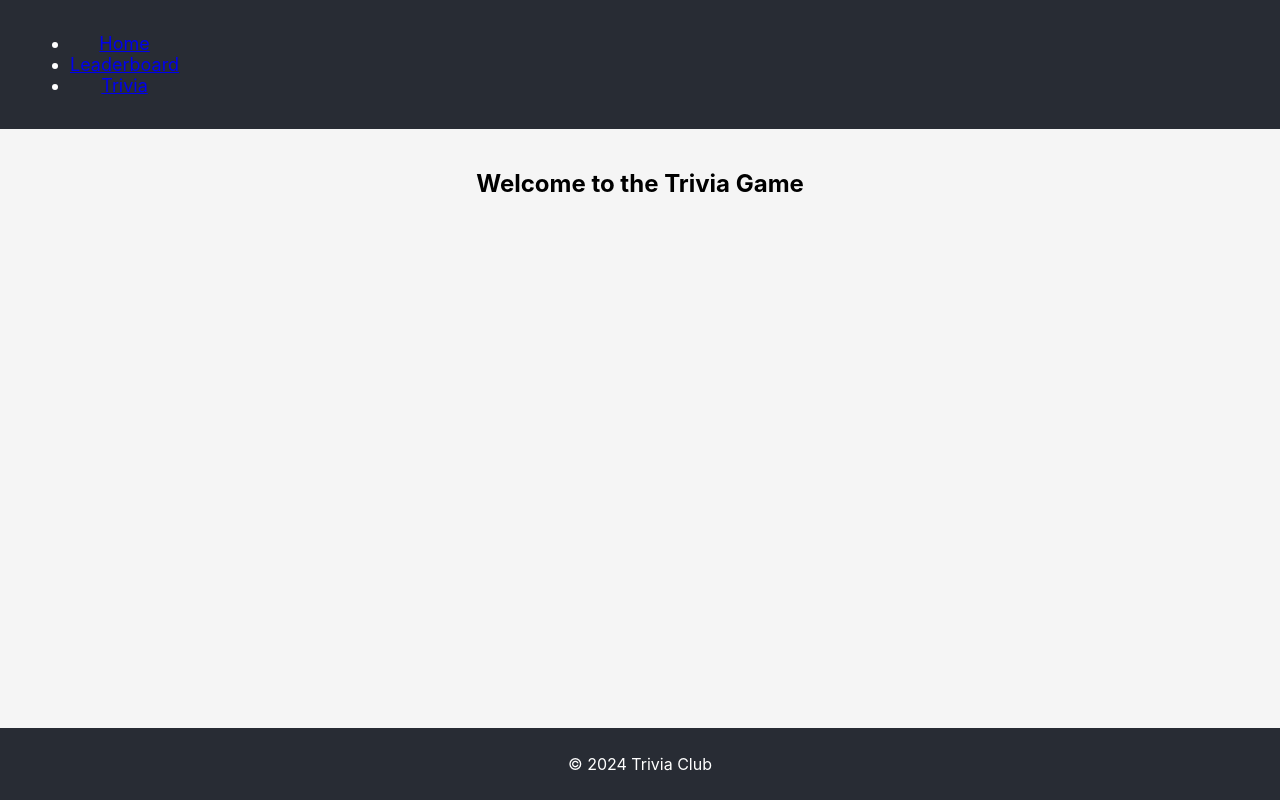
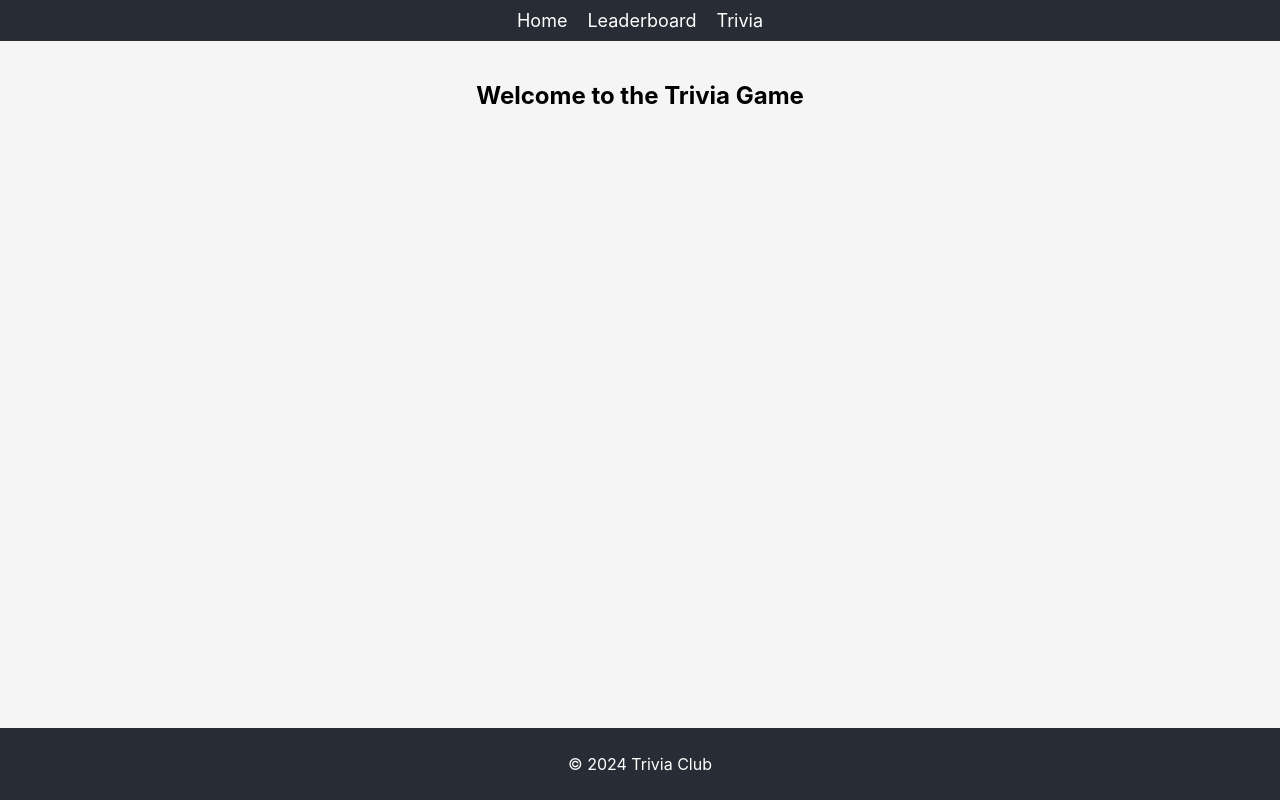
Before and after one commit to ChloeSVillaranda/ucalgary-trivia-club, a React (Create React App) app: page / in a window 1280 px wide. Built offline with nearby package versions, Linux system fonts and the light colour scheme.

Commit message:
header fixed

```diff
--- a/src/App.css
+++ b/src/App.css
@@ -7,37 +7,31 @@
 
 .App-header {
   background-color: #282c34;
-  padding: 15px 30px; /* Adjust padding for spacing */
-  font-size: 18px;
+  padding: 10px 20px; /* Balanced padding */
   display: flex;
-  justify-content: space-between; /* Push logo left and links right */
-  align-items: center; /* Vertically align items */
+  justify-content: center; /* Center items horizontally */
+  align-items: center; /* Center items vertically */
   color: white;
 }
 
-.nav-links {
-  display: flex;
-  gap: 20px; /* Space between links */
+.navbar {
+  list-style-type: none; /* Remove bullet points */
+  display: flex; /* Align links horizontally */
+  gap: 20px; /* Add space between links */
+  margin: 0;
+  padding: 0;
 }
 
-.nav-links a {
+.navbar a {
+  text-decoration: none; /* Remove underline */
   color: white;
-  text-decoration: none;
-  font-size: 16px;
-  padding: 5px 10px;
-  border-radius: 4px;
-  transition: background-color 0.3s;
+  font-size: 18px;
+  transition: color 0.3s ease; /* Smooth transition on hover */
 }
 
-.nav-links a:hover {
-  background-color: rgba(255, 255, 255, 0.2); /* Hover effect */
+.navbar a:hover {
+  color: #61dafb; /* Light blue hover effect */
 }
-
-.nav-logo {
-  font-size: 24px;
-  font-weight: bold;
-}
-
 
 .App-main {
   flex: 1;
--- a/src/components/Header.tsx
+++ b/src/components/Header.tsx
@@ -1,5 +1,6 @@
 import React from 'react';
 import { Link } from 'react-router-dom';
+import { start } from 'repl';
 
 const Header: React.FC = () => {
   return (
```
